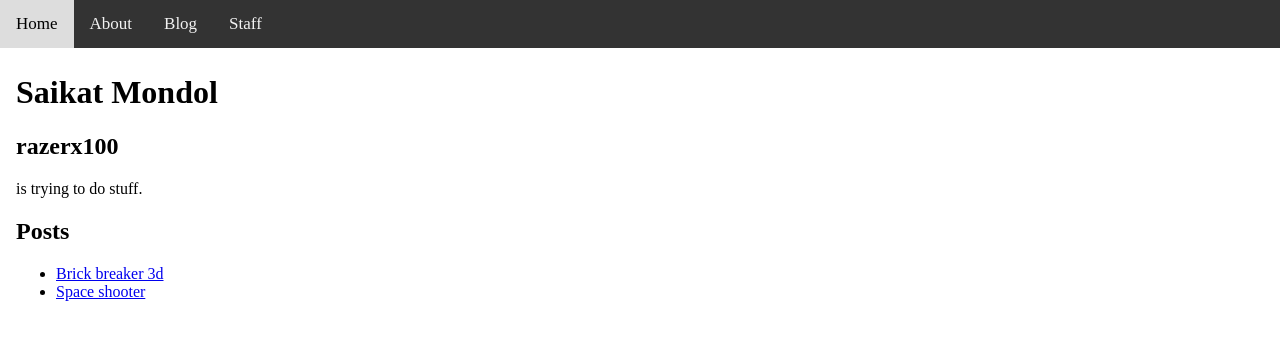
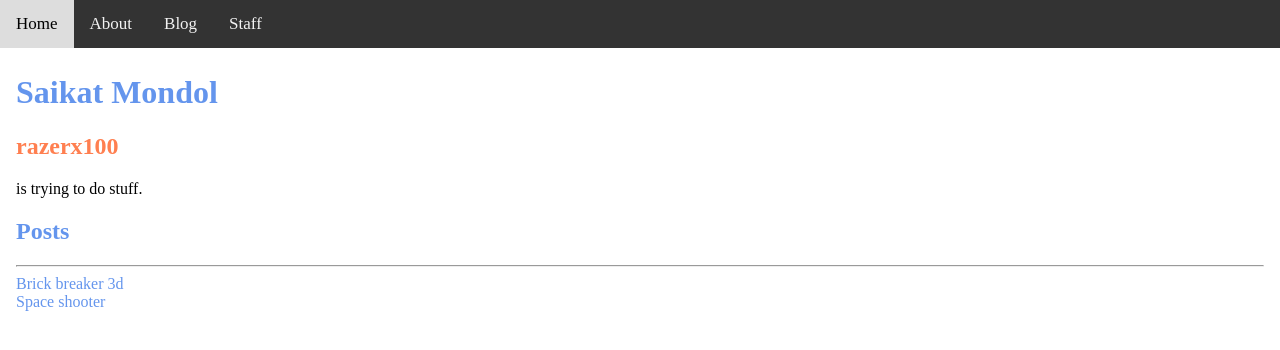
Before and after one commit to razerx100/razerx100.github.io, a Jekyll site: the page built from docs/_authors/Saikat.md, in a window 1280 px wide. Shown: the top 350 px of the page. Built offline with Jekyll 4.4.1, drawn with Linux system fonts in a browser that asks for light colours.

Commit message:
style tweak 0.1

```diff
--- a/docs/_layouts/author.html
+++ b/docs/_layouts/author.html
@@ -2,15 +2,16 @@
 layout: default
 ---
 
-<h1>{{ page.name }}</h1>
-<h2>{{ page.username }}</h2>
+<h1 class="blue_text">{{ page.name }}</h1>
+<h2 style="color: coral;">{{ page.username }}</h2>
 
 {{content}}
 
-<h2>Posts</h2>
-<ul>
+<h2 class="blue_text">Posts</h2>
+<hr>
+<ul class="simple_list">
     {% assign filtered_posts = site.posts | where: 'author', page.short_name%}
     {% for post in filtered_posts %}
-        <li><a href="{{ post.url }}">{{ post.title }}</a></li>
+        <li><a href="{{ post.url }}" class="link">{{ post.title }}</a></li>
     {% endfor %}
 </ul>
--- a/docs/_layouts/post.html
+++ b/docs/_layouts/post.html
@@ -1,12 +1,12 @@
 ---
 layout: default
 ---
-<h1>{{page.title}}</h1>
+<h1 class="blue_text">{{page.title}}</h1>
 <p>
     {{page.date | date_to_string}}
     {% assign author = site.authors | where: 'short_name', page.author | first %}
     {% if author %}
-        - <a href="{{ author.url }}">{{ author.name }}</a>
+        - <a href="{{ author.url }}" class="link">{{ author.name }}</a>
     {% endif %}
 </p>
 
```
